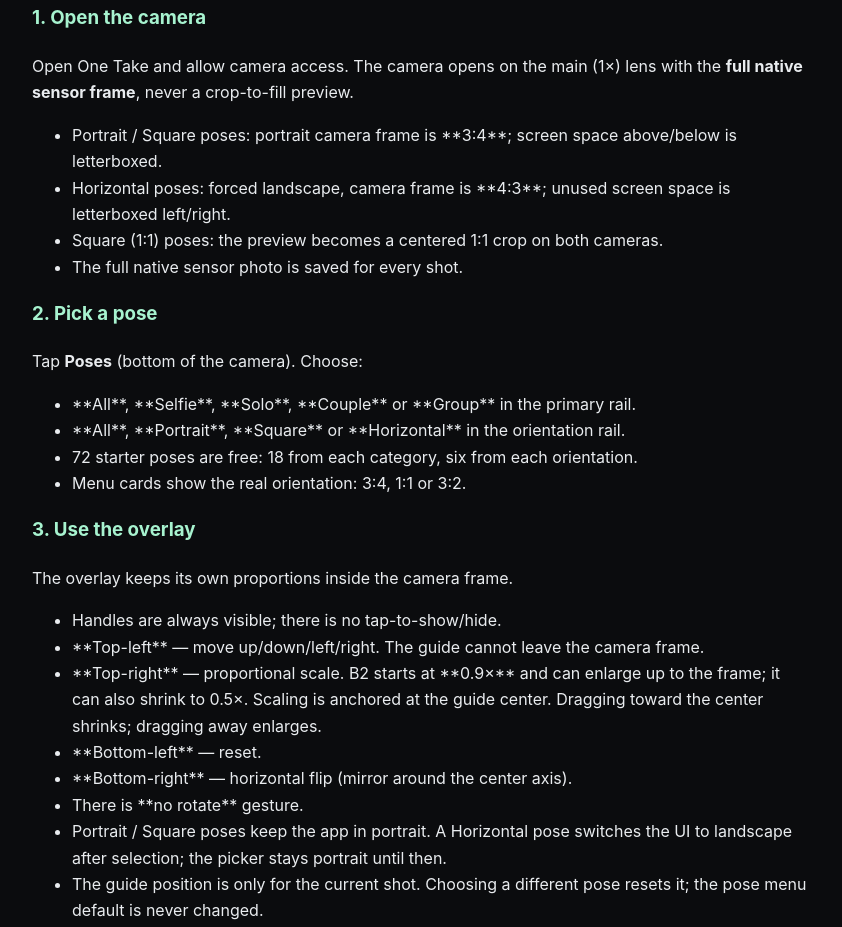
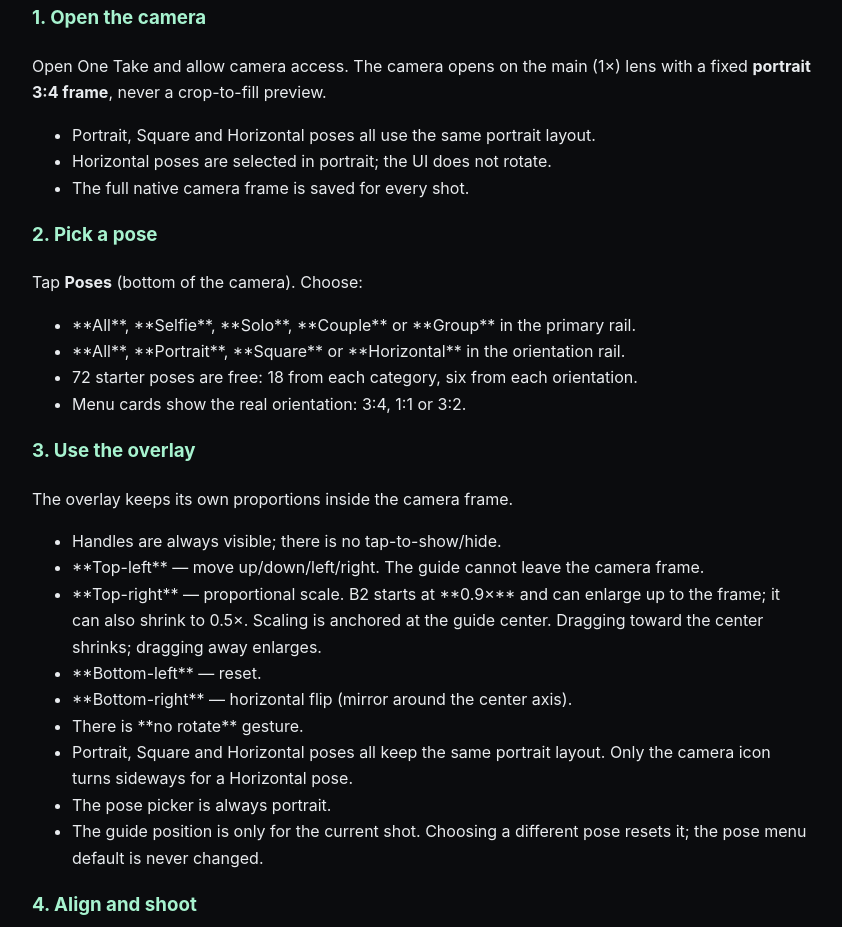
Before and after one commit to yumizhi-opc/onetake-site, a plain HTML site: page guide/index.html in a window 1280 px wide. Shown: the part 243-1170 px from the top of the page, without its empty margins (218-1060 px from the left). Drawn offline with Linux system fonts and the light colour scheme.

Commit message:
User guide: portrait-only layout

```diff
--- a/guide/index.html
+++ b/guide/index.html
@@ -2,12 +2,11 @@
 <p>One Take is a pose camera. Pick a reference pose, align your body to the live mint outline, and shoot. No account is required. Camera frames are processed on-device with Apple Vision; there are no ads.</p>
 <h2>Part 1 — Camera &amp; App Guide</h2>
 <h3>1. Open the camera</h3>
-<p>Open One Take and allow camera access. The camera opens on the main (1×) lens with the <strong>full native sensor frame</strong>, never a crop-to-fill preview.</p>
+<p>Open One Take and allow camera access. The camera opens on the main (1×) lens with a fixed <strong>portrait 3:4 frame</strong>, never a crop-to-fill preview.</p>
 <ul>
-<li>Portrait / Square poses: portrait camera frame is **3:4**; screen space above/below is letterboxed.</li>
-<li>Horizontal poses: forced landscape, camera frame is **4:3**; unused screen space is letterboxed left/right.</li>
-<li>Square (1:1) poses: the preview becomes a centered 1:1 crop on both cameras.</li>
-<li>The full native sensor photo is saved for every shot.</li>
+<li>Portrait, Square and Horizontal poses all use the same portrait layout.</li>
+<li>Horizontal poses are selected in portrait; the UI does not rotate.</li>
+<li>The full native camera frame is saved for every shot.</li>
 </ul>
 <h3>2. Pick a pose</h3>
 <p>Tap <strong>Poses</strong> (bottom of the camera). Choose:</p>
@@ -26,7 +25,8 @@
 <li>**Bottom-left** — reset.</li>
 <li>**Bottom-right** — horizontal flip (mirror around the center axis).</li>
 <li>There is **no rotate** gesture.</li>
-<li>Portrait / Square poses keep the app in portrait. A Horizontal pose switches the UI to landscape after selection; the picker stays portrait until then.</li>
+<li>Portrait, Square and Horizontal poses all keep the same portrait layout. Only the camera icon turns sideways for a Horizontal pose.</li>
+<li>The pose picker is always portrait.</li>
 <li>The guide position is only for the current shot. Choosing a different pose resets it; the pose menu default is never changed.</li>
 </ul>
 <h3>4. Align and shoot</h3>
@@ -42,7 +42,7 @@
 <li>The camera stays on the captured **crop**.</li>
 <li>Every shot saves two images to the app Gallery and iOS Photos:</li>
 </ul>
-<p>  1. Native full frame (portrait 3:4 / horizontal 4:3)</p>
+<p>  1. Native full frame (portrait 3:4)</p>
 <p>  2. Overlay crop</p>
 <ul>
 <li>Choose **Back to Camera** or **Gallery**. There is no automatic return and no retake/delete flow.</li>
@@ -80,7 +80,7 @@
 </ul>
 <h2>FAQ</h2>
 <p><strong>Why is there a black bar around the camera?</strong>  </p>
-<p>The app shows the camera&#x27;s full native frame. In portrait that is 3:4 (top/bottom bars); in horizontal it is 4:3 (left/right bars). It does not crop or stretch to fill the phone screen.</p>
+<p>The app shows a fixed portrait 3:4 camera frame. It does not crop or stretch to fill the phone screen.</p>
 <p><strong>Why did the outline not capture automatically?</strong>  </p>
 <p>Auto-capture needs a clear body view and about 0.8 seconds of stability. Some poses are reference-only and always use the manual shutter.</p>
 <p><strong>Why do I see two photos?</strong>  </p>
```
